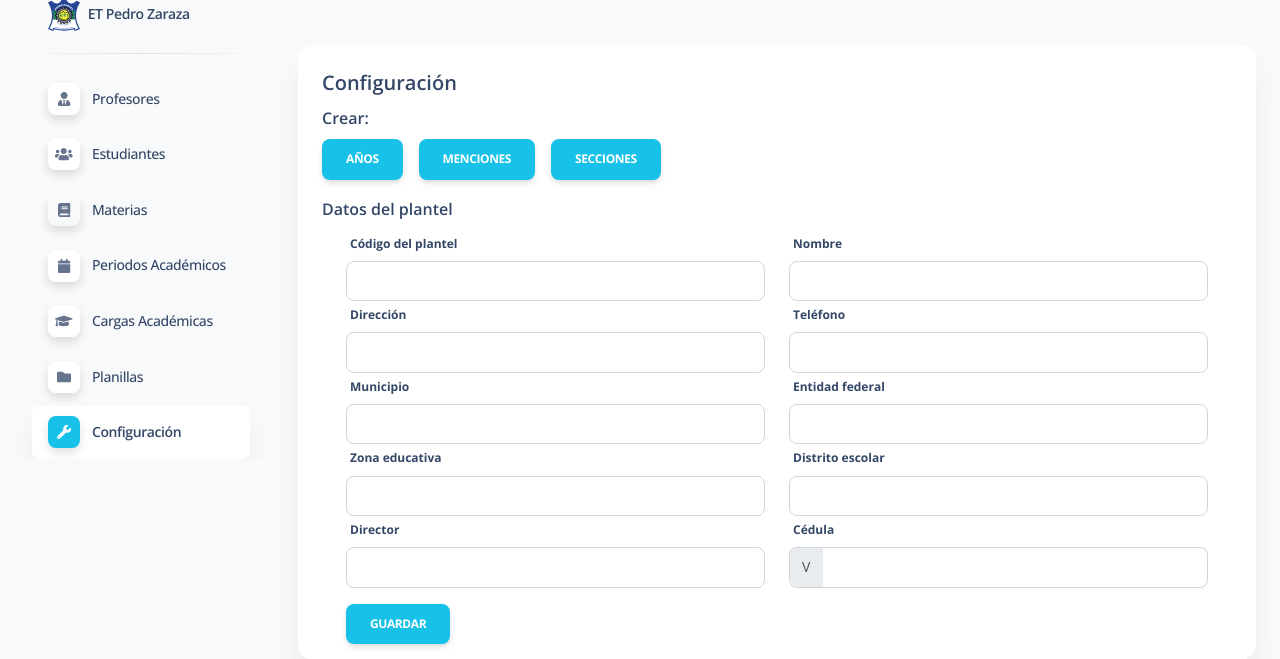
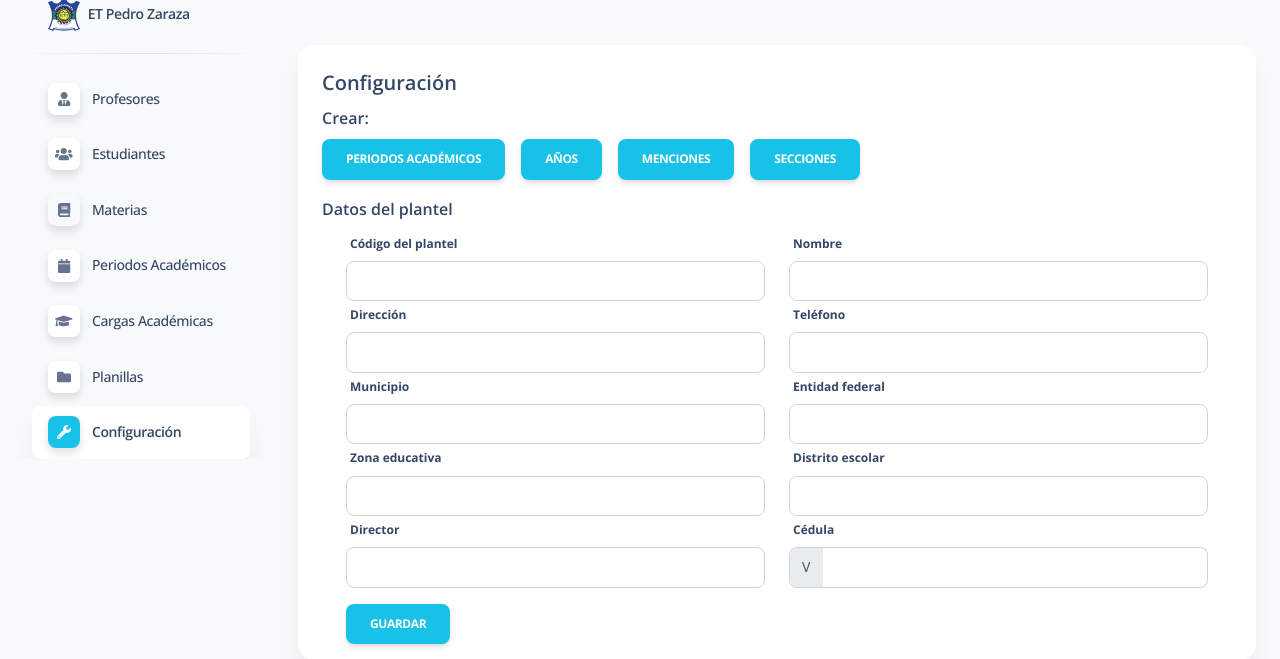
Before and after one commit to georgbztt/ETPZ, a Django app: page /configuracion in a window 1280 px wide. Shown: the part 41-700 px from the top of the page. Run offline with Django 3.2, Linux system fonts and the light colour scheme; a user stored in the database is signed in; some libraries are stand-ins or nearby versions.

Commit message:
Agrega el link hacia Periodos Academicos

```diff
--- a/apps/templates/home/configuracion/index.html
+++ b/apps/templates/home/configuracion/index.html
@@ -10,6 +10,7 @@
   <div class="width-min">
     <h6>Crear:</h6>
     <div class="d-flex gap-3">
+      <a class="btn btn-primary" href="#" role="button">Periodos Académicos</a>
       <a class="btn btn-primary" href="#" role="button">Años</a>
       <a class="btn btn-primary" href="#" role="button">Menciones</a>
       <a class="btn btn-primary" href="#" role="button">Secciones</a>
```
